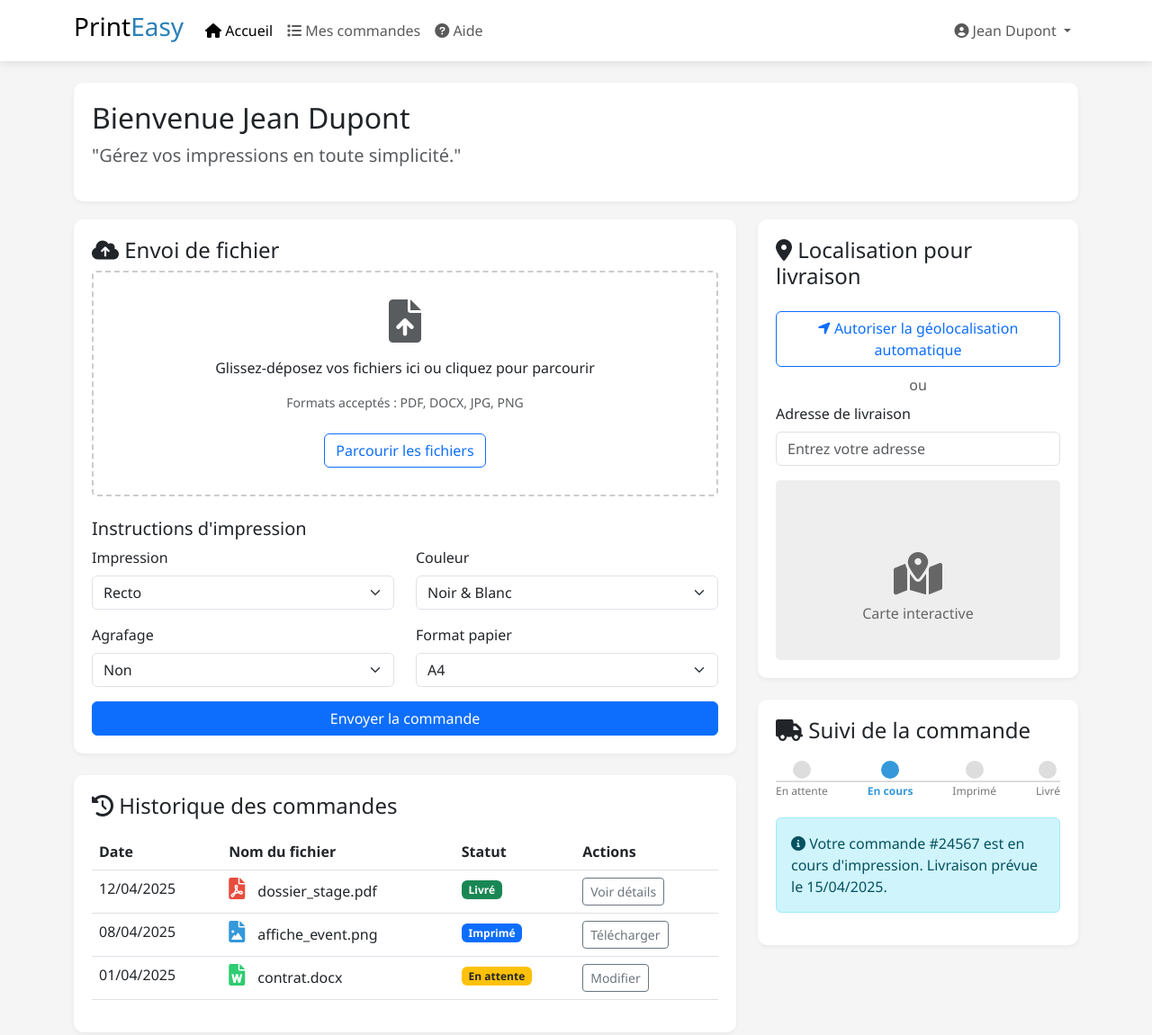
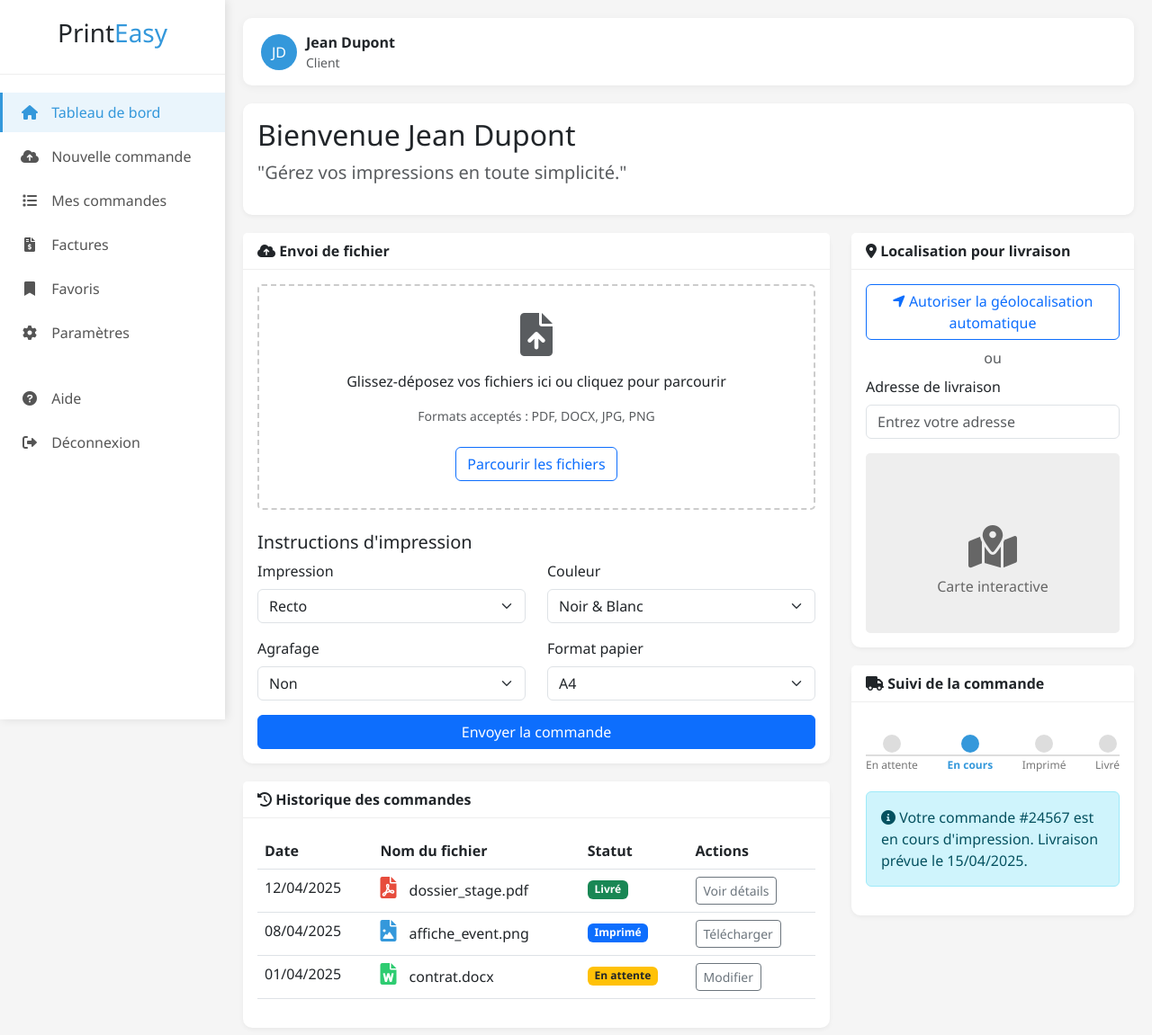
Before and after one commit to Hobby-stack/ex-dash, a plain HTML site: page index.html in a window 1280 px wide. Shown: the top 1151 px of the page at 90% size. Drawn offline with nearby package versions, Linux system fonts and the light colour scheme.

Commit message:
Add files via upload

```diff
--- a/index.html
+++ b/index.html
@@ -10,6 +10,7 @@
         :root {
             --primary-color: #3498db;
             --secondary-color: #2980b9;
+            --sidebar-width: 250px;
             --light-gray: #f8f9fa;
             --dark-gray: #343a40;
         }
@@ -17,33 +18,110 @@
         body {
             font-family: 'Segoe UI', Tahoma, Geneva, Verdana, sans-serif;
             background-color: #f5f5f5;
+            overflow-x: hidden;
         }
 
-        .navbar {
+        /* Sidebar Styles */
+        .sidebar {
+            width: var(--sidebar-width);
+            height: 100vh;
+            position: fixed;
+            left: 0;
+            top: 0;
             background-color: white;
-            box-shadow: 0 2px 10px rgba(0, 0, 0, 0.1);
+            box-shadow: 2px 0 10px rgba(0, 0, 0, 0.1);
+            z-index: 1000;
+            transition: all 0.3s;
         }
 
-        .navbar-brand img {
+        .sidebar-brand {
+            padding: 20px;
+            border-bottom: 1px solid #eee;
+            text-align: center;
+        }
+
+        .sidebar-brand img {
             height: 40px;
         }
 
-        .welcome-section {
-            background-color: white;
-            border-radius: 10px;
-            padding: 20px;
-            margin-bottom: 20px;
-            box-shadow: 0 2px 5px rgba(0, 0, 0, 0.05);
+        .sidebar-nav {
+            padding: 20px 0;
         }
 
-        .upload-section {
-            background-color: white;
-            border-radius: 10px;
-            padding: 20px;
-            margin-bottom: 20px;
-            box-shadow: 0 2px 5px rgba(0, 0, 0, 0.05);
+        .nav-item {
+            margin-bottom: 5px;
         }
 
+        .nav-link {
+            padding: 10px 20px;
+            color: #555;
+            border-left: 3px solid transparent;
+            transition: all 0.3s;
+        }
+
+        .nav-link:hover, .nav-link.active {
+            color: var(--primary-color);
+            background-color: rgba(52, 152, 219, 0.1);
+            border-left: 3px solid var(--primary-color);
+        }
+
+        .nav-link i {
+            width: 20px;
+            margin-right: 10px;
+            text-align: center;
+        }
+
+        /* Main Content Styles */
+        .main-content {
+            margin-left: var(--sidebar-width);
+            padding: 20px;
+            transition: all 0.3s;
+        }
+
+        /* Top Navigation */
+        .top-nav {
+            background-color: white;
+            padding: 15px 20px;
+            border-radius: 10px;
+            box-shadow: 0 2px 10px rgba(0, 0, 0, 0.05);
+            margin-bottom: 20px;
+            display: flex;
+            justify-content: space-between;
+            align-items: center;
+        }
+
+        .user-menu {
+            display: flex;
+            align-items: center;
+        }
+
+        .user-avatar {
+            width: 40px;
+            height: 40px;
+            border-radius: 50%;
+            background-color: var(--primary-color);
+            color: white;
+            display: flex;
+            align-items: center;
+            justify-content: center;
+            margin-right: 10px;
+        }
+
+        /* Card Styles */
+        .card {
+            border: none;
+            border-radius: 10px;
+            box-shadow: 0 2px 5px rgba(0, 0, 0, 0.05);
+            margin-bottom: 20px;
+        }
+
+        .card-header {
+            background-color: white;
+            border-bottom: 1px solid #eee;
+            font-weight: 600;
+        }
+
+        /* Dropzone Styles */
         .dropzone {
             border: 2px dashed #ccc;
             border-radius: 5px;
@@ -59,14 +137,7 @@
             background-color: rgba(52, 152, 219, 0.05);
         }
 
-        .location-section {
-            background-color: white;
-            border-radius: 10px;
-            padding: 20px;
-            margin-bottom: 20px;
-            box-shadow: 0 2px 5px rgba(0, 0, 0, 0.05);
-        }
-
+        /* Map Styles */
         #map {
             height: 200px;
             width: 100%;
@@ -75,14 +146,7 @@
             background-color: #eee;
         }
 
-        .timeline-section {
-            background-color: white;
-            border-radius: 10px;
-            padding: 20px;
-            margin-bottom: 20px;
-            box-shadow: 0 2px 5px rgba(0, 0, 0, 0.05);
-        }
-
+        /* Timeline Styles */
         .timeline {
             display: flex;
             justify-content: space-between;
@@ -130,30 +194,7 @@
             font-weight: bold;
         }
 
-        .history-section {
-            background-color: white;
-            border-radius: 10px;
-            padding: 20px;
-            box-shadow: 0 2px 5px rgba(0, 0, 0, 0.05);
-        }
-
-        .footer {
-            background-color: var(--dark-gray);
-            color: white;
-            padding: 20px 0;
-            margin-top: 40px;
-        }
-
-        .footer a {
-            color: #adb5bd;
-            text-decoration: none;
-            margin: 0 10px;
-        }
-
-        .footer a:hover {
-            color: white;
-        }
-
+        /* File Icons */
         .file-icon {
             font-size: 24px;
             margin-right: 10px;
@@ -170,59 +211,140 @@
         .doc-icon {
             color: #2ecc71;
         }
+
+        /* Footer Styles */
+        .footer {
+            background-color: var(--dark-gray);
+            color: white;
+            padding: 20px 0;
+            margin-top: 40px;
+            margin-left: var(--sidebar-width);
+        }
+
+        .footer a {
+            color: #adb5bd;
+            text-decoration: none;
+            margin: 0 10px;
+        }
+
+        .footer a:hover {
+            color: white;
+        }
+
+        /* Responsive Styles */
+        @media (max-width: 992px) {
+            .sidebar {
+                transform: translateX(-100%);
+            }
+
+            .sidebar.show {
+                transform: translateX(0);
+            }
+
+            .main-content {
+                margin-left: 0;
+            }
+
+            .footer {
+                margin-left: 0;
+            }
+
+            .menu-toggle {
+                display: block !important;
+            }
+        }
+
+        .menu-toggle {
+            display: none;
+            font-size: 1.5rem;
+            cursor: pointer;
+        }
     </style>
 </head>
 <body>
-    <!-- Barre de Navigation -->
-    <nav class="navbar navbar-expand-lg navbar-light sticky-top">
-        <div class="container">
-            <a class="navbar-brand" href="#">
-                <h3>Print<span style="color: #2980b9;">Easy</span></h3>
+    <!-- Sidebar -->
+    <div class="sidebar" id="sidebar">
+        <div class="sidebar-brand">
+            <h3>Print<span style="color:#3498db">Easy</span></h3>
+        </div>
+        <nav class="sidebar-nav">
+            <ul class="nav flex-column">
+                <li class="nav-item">
+                    <a class="nav-link active" href="#">
+                        <i class="fas fa-home"></i> Tableau de bord
                     </a>
-            <button class="navbar-toggler" type="button" data-bs-toggle="collapse" data-bs-target="#navbarNav">
-                <span class="navbar-toggler-icon"></span>
-            </button>
-            <div class="collapse navbar-collapse" id="navbarNav">
-                <ul class="navbar-nav me-auto">
-                    <li class="nav-item">
-                        <a class="nav-link active" href="#"><i class="fas fa-home"></i> Accueil</a>
                 </li>
                 <li class="nav-item">
-                        <a class="nav-link" href="#"><i class="fas fa-list"></i> Mes commandes</a>
+                    <a class="nav-link" href="#">
+                        <i class="fas fa-cloud-upload-alt"></i> Nouvelle commande
+                    </a>
                 </li>
                 <li class="nav-item">
-                        <a class="nav-link" href="#"><i class="fas fa-question-circle"></i> Aide</a>
+                    <a class="nav-link" href="#">
+                        <i class="fas fa-list"></i> Mes commandes
+                    </a>
+                </li>
+                <li class="nav-item">
+                    <a class="nav-link" href="#">
+                        <i class="fas fa-file-invoice-dollar"></i> Factures
+                    </a>
+                </li>
+                <li class="nav-item">
+                    <a class="nav-link" href="#">
+                        <i class="fas fa-bookmark"></i> Favoris
+                    </a>
+                </li>
+                <li class="nav-item">
+                    <a class="nav-link" href="#">
+                        <i class="fas fa-cog"></i> Paramètres
+                    </a>
+                </li>
+                <li class="nav-item mt-4">
+                    <a class="nav-link" href="#">
+                        <i class="fas fa-question-circle"></i> Aide
+                    </a>
+                </li>
+                <li class="nav-item">
+                    <a class="nav-link" href="#">
+                        <i class="fas fa-sign-out-alt"></i> Déconnexion
+                    </a>
                 </li>
             </ul>
-                <ul class="navbar-nav">
-                    <li class="nav-item dropdown">
-                        <a class="nav-link dropdown-toggle" href="#" id="navbarDropdown" role="button" data-bs-toggle="dropdown">
-                            <i class="fas fa-user-circle"></i> Jean Dupont
-                        </a>
-                        <ul class="dropdown-menu dropdown-menu-end">
-                            <li><a class="dropdown-item" href="#"><i class="fas fa-user"></i> Profil</a></li>
-                            <li><hr class="dropdown-divider"></li>
-                            <li><a class="dropdown-item" href="#"><i class="fas fa-sign-out-alt"></i> Déconnexion</a></li>
-                        </ul>
-                    </li>
-                </ul>
+        </nav>
+    </div>
+
+    <!-- Main Content -->
+    <div class="main-content" id="mainContent">
+        <!-- Top Navigation -->
+        <div class="top-nav">
+            <div class="menu-toggle" id="menuToggle">
+                <i class="fas fa-bars"></i>
+            </div>
+            <div class="user-menu">
+                <div class="user-avatar">JD</div>
+                <div>
+                    <div class="fw-bold">Jean Dupont</div>
+                    <div class="small text-muted">Client</div>
                 </div>
             </div>
-    </nav>
+        </div>
 
-    <!-- Contenu Principal -->
-    <div class="container my-4">
-        <!-- Section Bienvenue -->
-        <div class="welcome-section">
+        <!-- Welcome Section -->
+        <div class="card">
+            <div class="card-body">
                 <h2>Bienvenue Jean Dupont</h2>
                 <p class="lead text-muted">"Gérez vos impressions en toute simplicité."</p>
+            </div>
         </div>
 
         <div class="row">
             <div class="col-lg-8">
-                <!-- Section Envoi de fichier -->
-                <div class="upload-section">
-                    <h4><i class="fas fa-cloud-upload-alt"></i> Envoi de fichier</h4>
+                <!-- File Upload Section -->
+                <div class="card">
+                    <div class="card-header">
+                        <i class="fas fa-cloud-upload-alt"></i> Envoi de fichier
+                    </div>
+                    <div class="card-body">
                         <div class="dropzone" id="dropzone">
                             <i class="fas fa-file-upload fa-3x mb-3 text-muted"></i>
                             <p>Glissez-déposez vos fichiers ici ou cliquez pour parcourir</p>
@@ -265,11 +387,15 @@
                         </div>
                         <button class="btn btn-primary w-100">Envoyer la commande</button>
                     </div>
+                </div>
 
-                <!-- Section Historique des commandes -->
-                <div class="history-section mt-4">
-                    <h4><i class="fas fa-history"></i> Historique des commandes</h4>
-                    <div class="table-responsive mt-3">
+                <!-- Order History Section -->
+                <div class="card">
+                    <div class="card-header">
+                        <i class="fas fa-history"></i> Historique des commandes
+                    </div>
+                    <div class="card-body">
+                        <div class="table-responsive">
                             <table class="table table-hover">
                                 <thead>
                                     <tr>
@@ -318,12 +444,16 @@
                         </div>
                     </div>
                 </div>
+            </div>
 
             <div class="col-lg-4">
-                <!-- Section Localisation pour livraison -->
-                <div class="location-section">
-                    <h4><i class="fas fa-map-marker-alt"></i> Localisation pour livraison</h4>
-                    <button class="btn btn-outline-primary w-100 mt-3">
+                <!-- Delivery Location Section -->
+                <div class="card">
+                    <div class="card-header">
+                        <i class="fas fa-map-marker-alt"></i> Localisation pour livraison
+                    </div>
+                    <div class="card-body">
+                        <button class="btn btn-outline-primary w-100">
                             <i class="fas fa-location-arrow"></i> Autoriser la géolocalisation automatique
                         </button>
                         <p class="text-center text-muted my-2">ou</p>
@@ -333,10 +463,14 @@
                         </div>
                         <div id="map"></div>
                     </div>
+                </div>
 
-                <!-- Section Suivi de commande -->
-                <div class="timeline-section mt-4">
-                    <h4><i class="fas fa-truck"></i> Suivi de la commande</h4>
+                <!-- Order Tracking Section -->
+                <div class="card">
+                    <div class="card-header">
+                        <i class="fas fa-truck"></i> Suivi de la commande
+                    </div>
+                    <div class="card-body">
                         <div class="timeline">
                             <div class="timeline-step">
                                 <div class="timeline-dot"></div>
@@ -357,6 +491,7 @@
                         </div>
                         <div class="alert alert-info mt-3">
                             <i class="fas fa-info-circle"></i> Votre commande #24567 est en cours d'impression. Livraison prévue le 15/04/2025.
+                        </div>
                     </div>
                 </div>
             </div>
@@ -418,6 +553,14 @@
                     this.classList.add('active');
                 });
             });
+
+            // Menu toggle pour mobile
+            const menuToggle = document.getElementById('menuToggle');
+            const sidebar = document.getElementById('sidebar');
+
+            menuToggle.addEventListener('click', function() {
+                sidebar.classList.toggle('show');
+            });
         });
     </script>
 </body>
```
Lines whose indentation alone changed are shown as unchanged.
